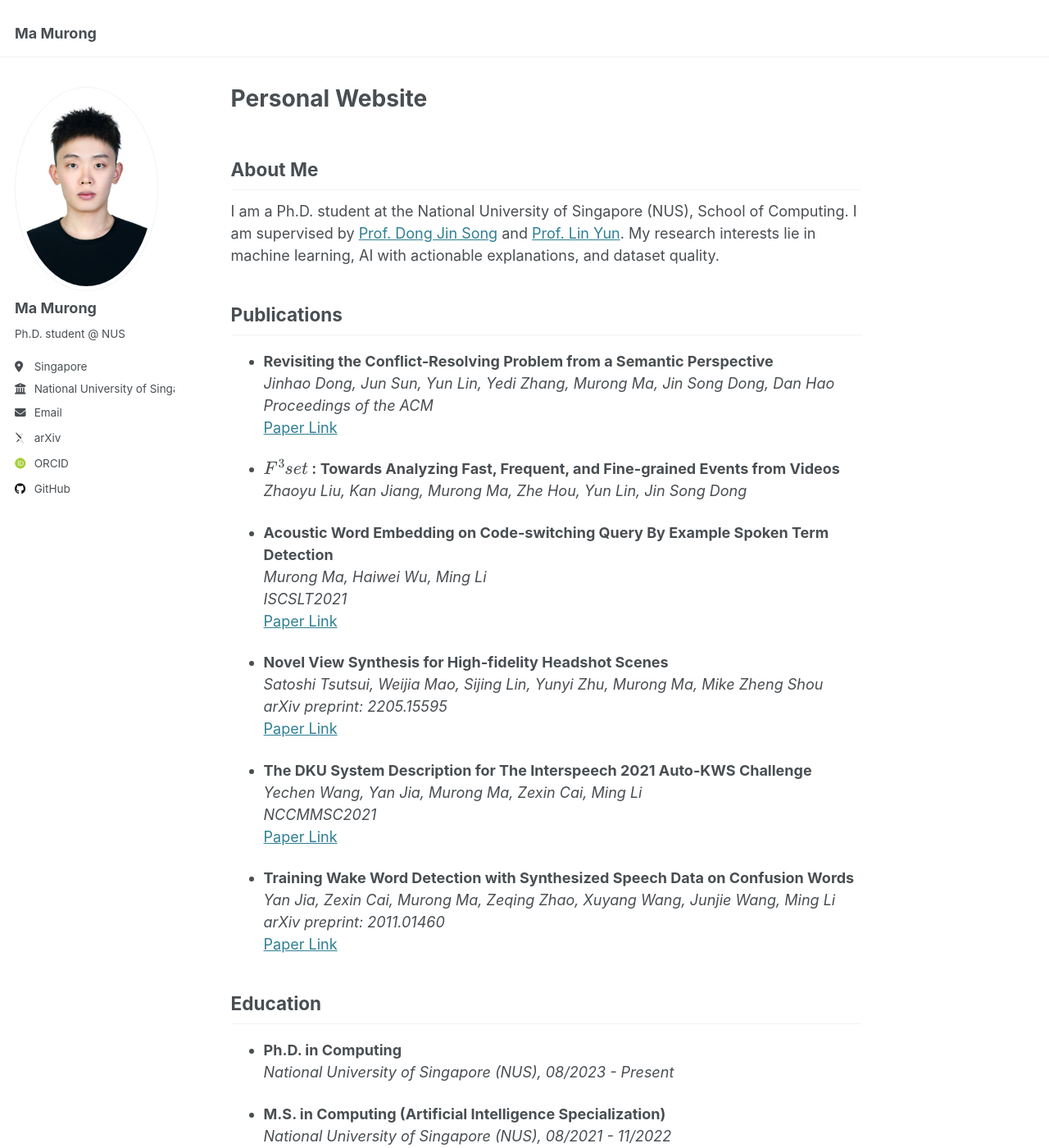
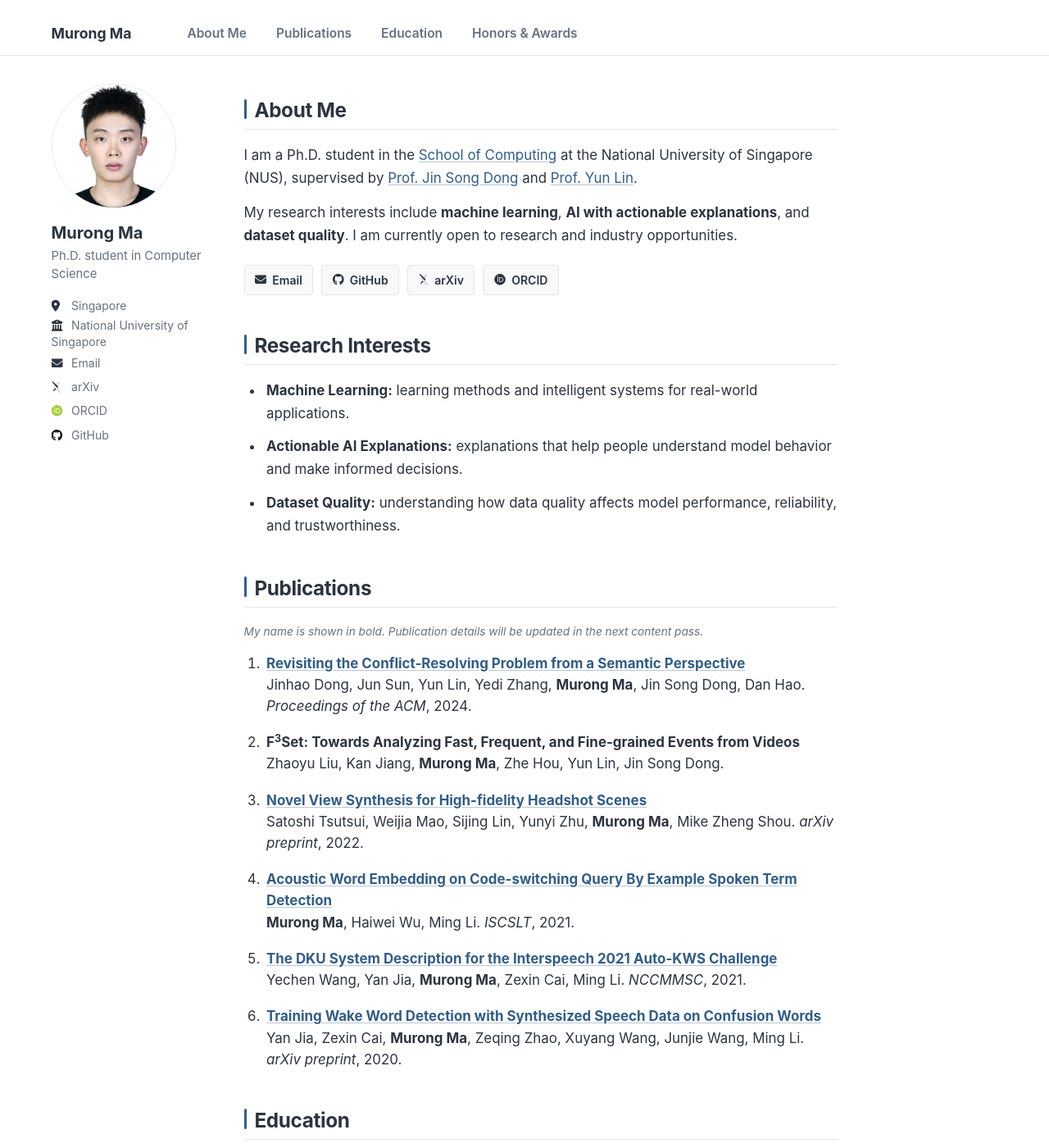
Before and after one commit to M-Myron/m-myron.github.io, a Jekyll site: the page built from _pages/about.md, in a window 1280 px wide and 1400 px high. Shown: the whole window at 82% size. Built offline with Jekyll 4.4.1, drawn with Linux system fonts in a browser that asks for light colours; some web fonts are replaced; some of the changed text lies outside the part shown.

Commit message:
Simplify academic website design

```diff
--- a/_config.yml
+++ b/_config.yml
@@ -9,13 +9,13 @@
 # Basic Site Settings
 locale                   : "en-US"
 site_theme               : "default"
-title                    : "Ma Murong"
+title                    : "Murong Ma"
 title_separator          : "-"
-name                     : &name "Ma Murong"
-description              : &description "personal description"
+name                     : &name "Murong Ma"
+description              : &description "Computer Science Ph.D. student at NUS researching machine learning, explainable AI, and dataset quality."
 url                      : https://m-myron.github.io # the base hostname & protocol for your site e.g. "https://[your GitHub username].github.io"
 baseurl                  : "" # the subpath of your site, e.g. "/blog"
-repository               : "academicpages/academicpages.github.io"
+repository               : "M-Myron/m-myron.github.io"
 
 # Site Author - The following control what appear as part of the author content on the side bar.
 #               If a field is blank the icon and link will not appear, otherwise it will be shown.
@@ -23,9 +23,9 @@ repository               : "academicpages/academicpages.github.io"
 author:
   # Biographic information
   avatar           : "personal_photo.jpeg"
-  name             : "Ma Murong"
+  name             : "Murong Ma"
   # pronouns         : # example: "she/her"
-  bio              : "Ph.D. student @ NUS"
+  bio              : "Ph.D. student in Computer Science"
   location         : "Singapore"
   employer         : "National University of Singapore"
   uri              : # URL
@@ -210,7 +210,7 @@ kramdown:
   toc_levels: 1..6
   smart_quotes: lsquo,rsquo,ldquo,rdquo
   enable_coderay: false
-  math_engine: katex
+  math_engine: mathjax
 
 
 # These settings control the types of collections used by the template
--- a/_includes/head/custom.html
+++ b/_includes/head/custom.html
@@ -9,7 +9,7 @@
 <link rel="icon" type="image/png" href="{{ base_path }}/images/favicon-192x192.png" sizes="192x192"/>
 <link rel="manifest" href="{{ base_path }}/images/manifest.json"/>
 <link rel="icon" href="/images/favicon.ico"/>
-<meta name="theme-color" content="#ffffff"/>
+<meta name="theme-color" content="#132238"/>
 <link rel="stylesheet" href="{{ base_path }}/assets/css/academicons.css"/>
 
 
--- a/_pages/about.md
+++ b/_pages/about.md
@@ -1,61 +1,83 @@
 ---
 permalink: /
-title: "Personal Website"
+title: "Murong Ma — Computer Science Ph.D. Student"
+excerpt: "Computer Science Ph.D. student at NUS researching machine learning, actionable AI explanations, and dataset quality."
 author_profile: true
 redirect_from:
   - /about/
   - /about.html
 ---
 
+<div class="simple-academic" markdown="1">
+
 ## About Me
-I am a Ph.D. student at the National University of Singapore (NUS), School of Computing. I am supervised by [Prof. Dong Jin Song](https://www.comp.nus.edu.sg/~dongjs/) and [Prof. Lin Yun](http://linyun.info/). My research interests lie in machine learning, AI with actionable explanations, and dataset quality.
+
+I am a Ph.D. student in the [School of Computing](https://www.comp.nus.edu.sg/) at the National University of Singapore (NUS), supervised by [Prof. Jin Song Dong](https://www.comp.nus.edu.sg/~dongjs/) and [Prof. Yun Lin](http://linyun.info/).
+
+My research interests include **machine learning**, **AI with actionable explanations**, and **dataset quality**. I am currently open to research and industry opportunities.
+
+<div class="quick-links">
+  <a href="mailto:murongma@u.nus.edu"><i class="fas fa-envelope" aria-hidden="true"></i> Email</a>
+  <a href="https://github.com/M-Myron"><i class="fab fa-github" aria-hidden="true"></i> GitHub</a>
+  <a href="http://arxiv.org/a/ma_m_5"><i class="ai ai-arxiv" aria-hidden="true"></i> arXiv</a>
+  <a href="https://orcid.org/0009-0005-6840-8912"><i class="ai ai-orcid" aria-hidden="true"></i> ORCID</a>
+</div>
+
+## Research Interests
+
+- **Machine Learning:** learning methods and intelligent systems for real-world applications.
+- **Actionable AI Explanations:** explanations that help people understand model behavior and make informed decisions.
+- **Dataset Quality:** understanding how data quality affects model performance, reliability, and trustworthiness.
 
 ## Publications
 
-- **Revisiting the Conflict-Resolving Problem from a Semantic Perspective**
-  *Jinhao Dong, Jun Sun, Yun Lin, Yedi Zhang, Murong Ma, Jin Song Dong, Dan Hao*
-  *Proceedings of the ACM*
-  [Paper Link](https://dl.acm.org/doi/abs/10.1145/3691620.3694993)
+<p class="publication-note">My name is shown in bold. Publication details will be updated in the next content pass.</p>
 
-- **$$F^{3}set$$ : Towards Analyzing Fast, Frequent, and Fine-grained Events from Videos**
-  *Zhaoyu Liu, Kan Jiang, Murong Ma, Zhe Hou, Yun Lin, Jin Song Dong*
+1. [**Revisiting the Conflict-Resolving Problem from a Semantic Perspective**](https://dl.acm.org/doi/abs/10.1145/3691620.3694993)<br>
+   Jinhao Dong, Jun Sun, Yun Lin, Yedi Zhang, **Murong Ma**, Jin Song Dong, Dan Hao. *Proceedings of the ACM*, 2024.
 
-- **Acoustic Word Embedding on Code-switching Query By Example Spoken Term Detection**
-  *Murong Ma, Haiwei Wu, Ming Li*
-  *ISCSLT2021*
-  [Paper Link](https://ieeexplore.ieee.org/document/9362056)
+2. **F<sup>3</sup>Set: Towards Analyzing Fast, Frequent, and Fine-grained Events from Videos**<br>
+   Zhaoyu Liu, Kan Jiang, **Murong Ma**, Zhe Hou, Yun Lin, Jin Song Dong.
 
-- **Novel View Synthesis for High-fidelity Headshot Scenes**
-  *Satoshi Tsutsui, Weijia Mao, Sijing Lin, Yunyi Zhu, Murong Ma, Mike Zheng Shou*
-  *arXiv preprint: 2205.15595*
-  [Paper Link](https://arxiv.org/abs/2205.15595)
+3. [**Novel View Synthesis for High-fidelity Headshot Scenes**](https://arxiv.org/abs/2205.15595)<br>
+   Satoshi Tsutsui, Weijia Mao, Sijing Lin, Yunyi Zhu, **Murong Ma**, Mike Zheng Shou. *arXiv preprint*, 2022.
 
-- **The DKU System Description for The Interspeech 2021 Auto-KWS Challenge**
-  *Yechen Wang, Yan Jia, Murong Ma, Zexin Cai, Ming Li*
-  *NCCMMSC2021*
-  [Paper Link](https://arxiv.org/abs/2104.04993)
+4. [**Acoustic Word Embedding on Code-switching Query By Example Spoken Term Detection**](https://ieeexplore.ieee.org/document/9362056)<br>
+   **Murong Ma**, Haiwei Wu, Ming Li. *ISCSLT*, 2021.
 
-- **Training Wake Word Detection with Synthesized Speech Data on Confusion Words**
-  *Yan Jia, Zexin Cai, Murong Ma, Zeqing Zhao, Xuyang Wang, Junjie Wang, Ming Li*
-  *arXiv preprint: 2011.01460*
-  [Paper Link](https://arxiv.org/abs/2011.01460)
+5. [**The DKU System Description for the Interspeech 2021 Auto-KWS Challenge**](https://arxiv.org/abs/2104.04993)<br>
+   Yechen Wang, Yan Jia, **Murong Ma**, Zexin Cai, Ming Li. *NCCMMSC*, 2021.
+
+6. [**Training Wake Word Detection with Synthesized Speech Data on Confusion Words**](https://arxiv.org/abs/2011.01460)<br>
+   Yan Jia, Zexin Cai, **Murong Ma**, Zeqing Zhao, Xuyang Wang, Junjie Wang, Ming Li. *arXiv preprint*, 2020.
 
 ## Education
-- **Ph.D. in Computing**
-  *National University of Singapore (NUS), 08/2023 - Present*
 
-- **M.S. in Computing (Artificial Intelligence Specialization)**
-  *National University of Singapore (NUS), 08/2021 - 11/2022*
-
-- **B.E. in Computer Science and Technology**
-  *Beijing University of Posts and Telecommunications (BUPT), 09/2016 - 06/2020*
+<div class="education-list">
+  <div class="education-item">
+    <div><strong>Ph.D. in Computing</strong><br>National University of Singapore</div>
+    <time>2023 — Present</time>
+  </div>
+  <div class="education-item">
+    <div><strong>M.S. in Computing</strong><br>National University of Singapore · Artificial Intelligence specialization</div>
+    <time>2021 — 2022</time>
+  </div>
+  <div class="education-item">
+    <div><strong>B.E. in Computer Science and Technology</strong><br>Beijing University of Posts and Telecommunications</div>
+    <time>2016 — 2020</time>
+  </div>
+</div>
 
 ## Honors & Awards
+
 - Excellent Bachelor Thesis, Beijing University of Posts and Telecommunications
-- 2nd-Class Scholarship
+- Second-Class Scholarship
 - Triple-A Student Award
 - Academics Improvement Award
-- 3rd-Class Scholarship
+- Third-Class Scholarship
 
 ## Contact
-- **Email**: murongma@u.nus.edu
+
+The best way to reach me is at [murongma@u.nus.edu](mailto:murongma@u.nus.edu).
+
+</div>
--- /dev/null
+++ b/_sass/layout/_profile.scss
@@ -0,0 +1,376 @@
+/* ==========================================================================
+   SIMPLE ACADEMIC HOMEPAGE
+   ========================================================================== */
+
+:root {
+  --academic-ink: #2c3440;
+  --academic-muted: #66717f;
+  --academic-link: #315d88;
+  --academic-line: #e2e6e9;
+  --academic-soft: #f7f9fa;
+}
+
+html {
+  scroll-behavior: smooth;
+  scroll-padding-top: 5.5rem;
+}
+
+body {
+  color: var(--academic-ink);
+  background: #fff;
+  font-size: 16px;
+  line-height: 1.65;
+  -webkit-font-smoothing: antialiased;
+}
+
+.masthead {
+  height: 68px;
+  background: rgba(255, 255, 255, 0.97);
+  border-bottom: 1px solid var(--academic-line);
+  box-shadow: none;
+}
+
+.masthead__inner-wrap {
+  max-width: 1200px;
+  padding: 0.95rem 1.25rem;
+}
+
+.masthead__menu-item {
+  background: transparent;
+}
+
+.masthead__menu-item a {
+  color: var(--academic-muted);
+  font-size: 0.86rem;
+  font-weight: 600;
+}
+
+.masthead__menu-item a:hover {
+  color: var(--academic-link);
+}
+
+.masthead__menu-item--lg {
+  margin-right: auto;
+}
+
+.masthead__menu-item--lg a {
+  color: var(--academic-ink);
+  font-size: 0.98rem;
+  font-weight: 700;
+}
+
+#main {
+  max-width: 1200px;
+  margin-top: 2.8rem;
+  padding-right: 1.25rem;
+  padding-left: 1.25rem;
+}
+
+.page > .page__inner-wrap > header {
+  display: none;
+}
+
+.page {
+  padding-bottom: 1rem;
+}
+
+.page__content p,
+.page__content li,
+.page__content dl {
+  font-size: 0.94rem;
+}
+
+.page__content a {
+  color: var(--academic-link);
+  text-decoration: underline;
+  text-decoration-color: rgba(49, 93, 136, 0.35);
+  text-underline-offset: 2px;
+}
+
+.page__content a:hover {
+  color: #1c4369;
+  text-decoration-color: currentColor;
+}
+
+.sidebar {
+  color: var(--academic-ink);
+}
+
+.author__avatar img {
+  object-fit: cover;
+  object-position: center 24%;
+  aspect-ratio: 1 / 1;
+  padding: 0;
+  border: 1px solid var(--academic-line);
+  border-radius: 50%;
+  filter: saturate(0.82);
+}
+
+.sidebar .author__name {
+  margin: 1rem 0 0.25rem;
+  color: var(--academic-ink);
+  font-size: 1.12rem;
+  font-weight: 700;
+}
+
+.author__bio {
+  margin: 0 0 1rem;
+  color: var(--academic-muted);
+  font-size: 0.82rem !important;
+  line-height: 1.5;
+}
+
+.author__urls {
+  margin-top: 0.9rem;
+}
+
+.author__urls li {
+  margin-bottom: 0.18rem;
+  white-space: normal;
+}
+
+.author__urls a,
+.author__urls .author__desktop {
+  color: var(--academic-muted);
+  font-size: 0.78rem;
+  line-height: 1.45;
+}
+
+.author__urls a:hover {
+  color: var(--academic-link);
+  text-decoration: none;
+}
+
+.author__urls i {
+  color: var(--academic-ink);
+}
+
+.simple-academic {
+  max-width: 900px;
+}
+
+.simple-academic > h2:first-child {
+  margin-top: 0;
+}
+
+.simple-academic h2 {
+  margin: 2.6rem 0 1rem;
+  padding-bottom: 0.42rem;
+  color: var(--academic-ink);
+  border-bottom: 1px solid var(--academic-line);
+  font-size: 1.35rem;
+  font-weight: 700;
+  letter-spacing: -0.015em;
+}
+
+.simple-academic h2::before {
+  display: inline-block;
+  width: 3px;
+  height: 1em;
+  margin-right: 0.55rem;
+  background: var(--academic-link);
+  border-radius: 2px;
+  content: "";
+  vertical-align: -0.08em;
+}
+
+.simple-academic p {
+  margin-bottom: 0.8rem;
+}
+
+.quick-links {
+  display: flex;
+  flex-wrap: wrap;
+  gap: 0.55rem;
+  margin-top: 1.15rem;
+}
+
+.simple-academic .quick-links a {
+  display: inline-flex;
+  gap: 0.4rem;
+  align-items: center;
+  padding: 0.34rem 0.7rem;
+  color: var(--academic-ink);
+  background: var(--academic-soft);
+  border: 1px solid var(--academic-line);
+  border-radius: 4px;
+  font-size: 0.78rem;
+  font-weight: 600;
+  text-decoration: none;
+}
+
+.simple-academic .quick-links a:hover {
+  color: var(--academic-link);
+  border-color: #c8d4df;
+}
+
+.simple-academic ul,
+.simple-academic ol {
+  margin-top: 0.8rem;
+  padding-left: 1.35rem;
+}
+
+.simple-academic li {
+  margin-bottom: 0.72rem;
+  padding-left: 0.18rem;
+}
+
+.simple-academic ol li {
+  margin-bottom: 1rem;
+  line-height: 1.55;
+}
+
+.publication-note {
+  color: var(--academic-muted);
+  font-size: 0.76rem !important;
+  font-style: italic;
+}
+
+.education-list {
+  border-top: 1px solid var(--academic-line);
+}
+
+.education-item {
+  display: flex;
+  gap: 2rem;
+  align-items: flex-start;
+  justify-content: space-between;
+  padding: 0.9rem 0;
+  border-bottom: 1px solid var(--academic-line);
+  font-size: 0.88rem;
+  line-height: 1.5;
+}
+
+.education-item time {
+  flex: 0 0 auto;
+  color: var(--academic-muted);
+  font-size: 0.76rem;
+  font-weight: 600;
+  white-space: nowrap;
+}
+
+.page__footer {
+  margin-top: 3.5rem;
+  color: var(--academic-muted);
+  background: var(--academic-soft);
+  border-top: 1px solid var(--academic-line);
+}
+
+@media (min-width: 925px) {
+  .sidebar {
+    width: 190px;
+  }
+
+  .page {
+    width: calc(100% - 235px);
+    padding-left: 0;
+  }
+
+  .author__avatar img {
+    width: 152px;
+    height: 152px;
+  }
+}
+
+@media (max-width: 924px) {
+  body {
+    padding-top: 68px;
+  }
+
+  #main {
+    margin-top: 1.8rem;
+  }
+
+  .sidebar {
+    display: block;
+    padding-bottom: 1.4rem;
+    border-bottom: 1px solid var(--academic-line);
+  }
+
+  .sidebar > div {
+    display: grid;
+    grid-template-columns: 92px 1fr;
+    gap: 1rem;
+    align-items: center;
+  }
+
+  .author__avatar,
+  .author__content {
+    display: block;
+  }
+
+  .author__urls-wrapper {
+    display: none;
+  }
+
+  .author__avatar {
+    width: 92px;
+  }
+
+  .author__avatar img {
+    width: 92px;
+    height: 92px;
+  }
+
+  .author__content {
+    padding: 0;
+  }
+
+  .sidebar .author__name {
+    margin-top: 0;
+  }
+
+  .author__bio {
+    margin-bottom: 0;
+  }
+}
+
+@media (max-width: 600px) {
+  #main,
+  .masthead__inner-wrap {
+    padding-right: 1rem;
+    padding-left: 1rem;
+  }
+
+  .sidebar {
+    padding-bottom: 1.1rem;
+  }
+
+  .sidebar > div {
+    grid-template-columns: 72px 1fr;
+    gap: 0.8rem;
+  }
+
+  .author__avatar {
+    width: 72px;
+  }
+
+  .author__avatar img {
+    width: 72px;
+    height: 72px;
+  }
+
+  .sidebar .author__name {
+    font-size: 1rem;
+  }
+
+  .simple-academic h2 {
+    margin-top: 2.2rem;
+    font-size: 1.2rem;
+  }
+
+  .education-item {
+    display: block;
+  }
+
+  .education-item time {
+    display: block;
+    margin-top: 0.35rem;
+  }
+}
+
+@media (prefers-reduced-motion: reduce) {
+  html {
+    scroll-behavior: auto;
+  }
+}
--- a/assets/css/main.scss
+++ b/assets/css/main.scss
@@ -34,6 +34,7 @@
     "layout/page",
     "layout/archive",
     "layout/sidebar",
+    "layout/profile",
 
     "vendor/font-awesome/fontawesome",
     "vendor/font-awesome/solid",
```
Also changed, not shown: _data/navigation.yml (+11 -2 lines).
